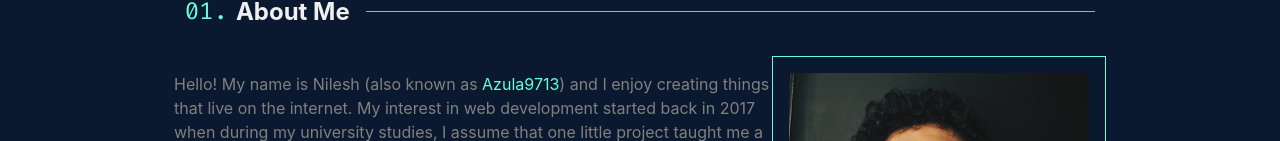
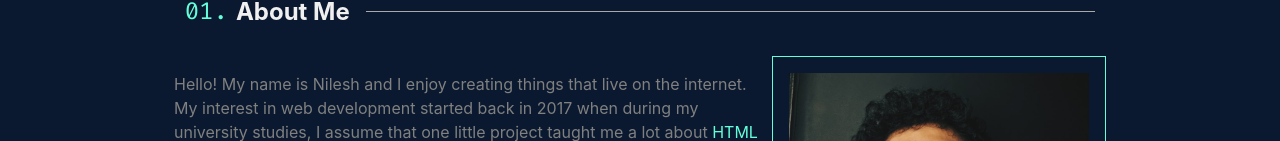
Before and after one commit to azula9713/azula-portfolio, a React (Create React App) app: page / in a window 1280 px wide. Shown: the part 811-952 px from the top of the page. Built offline with nearby package versions, Linux system fonts and the light colour scheme.

Commit message:
Removed Codename

```diff
--- a/public/index.html
+++ b/public/index.html
@@ -28,7 +28,7 @@
 
     <link rel="manifest" href="%PUBLIC_URL%/manifest.json" />
 
-    <title>Nilesh Viduranga - Azula9713</title>
+    <title>Nilesh Viduranga</title>
   </head>
   <body>
     <noscript>You need to enable JavaScript to run this app.</noscript>
--- a/src/components/About.js
+++ b/src/components/About.js
@@ -11,11 +11,10 @@ export default function About() {
       <AboutDescription>
         <ParagraphContainer>
           <AboutParagraph>
-            Hello! My name is Nilesh (also known as{" "}
-            <ColoredText>Azula9713</ColoredText>) and I enjoy creating things
-            that live on the internet. My interest in web development started
-            back in 2017 when during my university studies, I assume that one
-            little project taught me a lot about {""}
+            Hello! My name is Nilesh and I enjoy creating things that live on
+            the internet. My interest in web development started back in 2017
+            when during my university studies, I assume that one little project
+            taught me a lot about {""}
             <ColoredText>HTML and CSS</ColoredText> .
           </AboutParagraph>
           <AboutParagraph>
```
